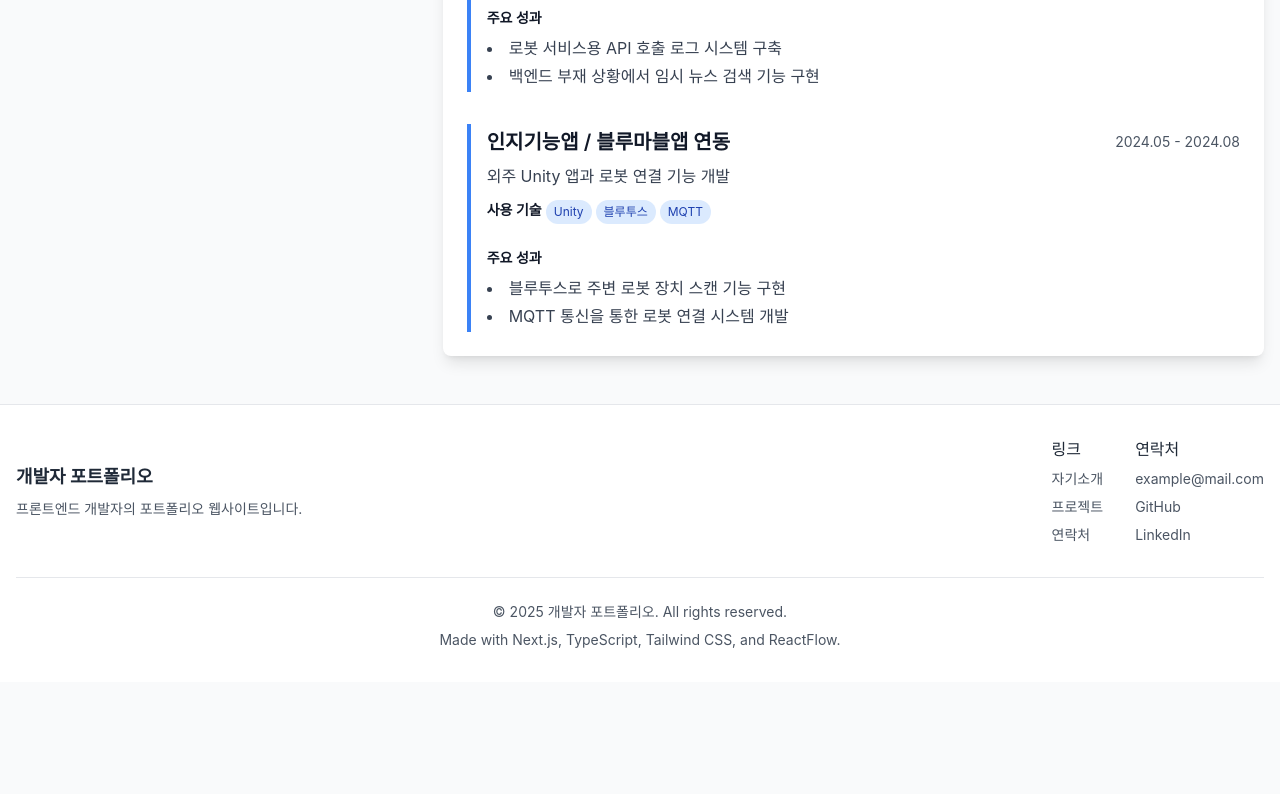
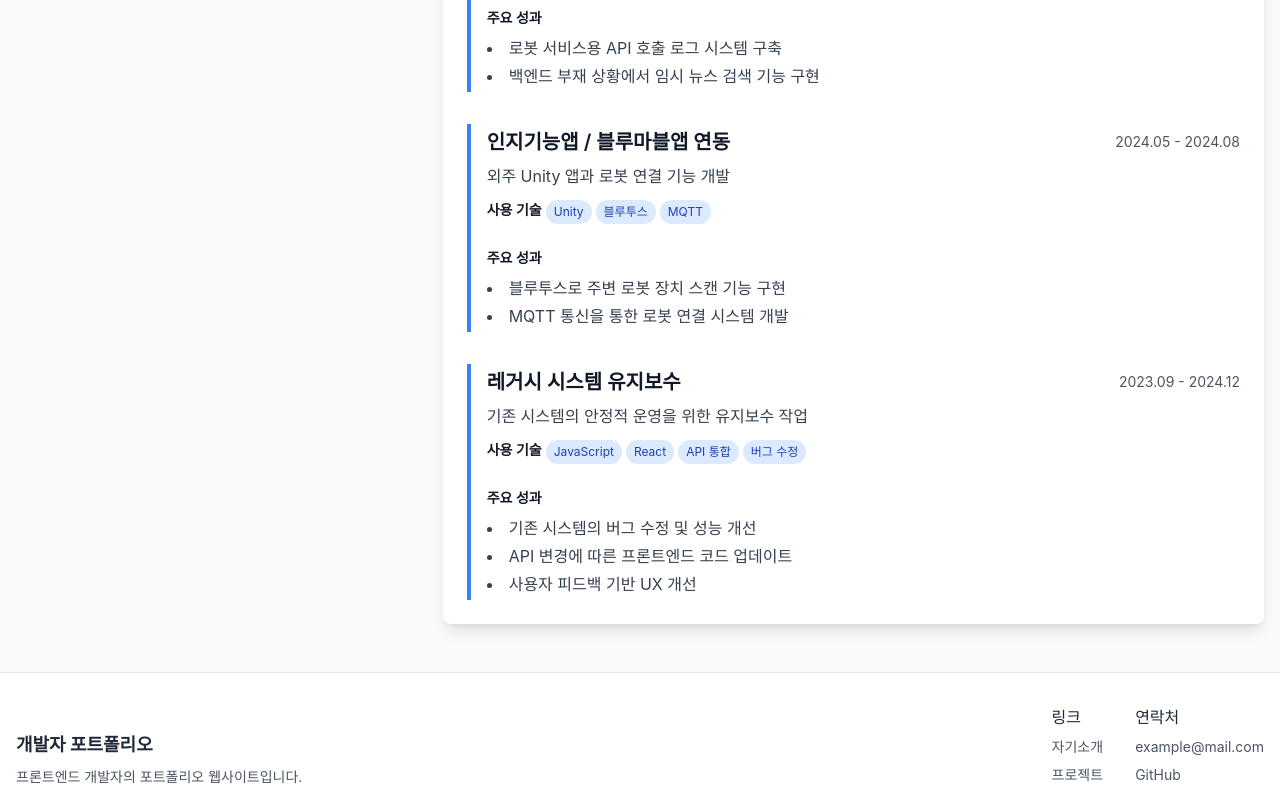
Before and after one commit to wn01011/nextjs-portfolio, a Next.js app: page /experience in a window 1280 px wide. Shown: the part 3744-4538 px from the top of the page. Before the commit the page ends 4426 px from the top, so only its background shows below. Built offline with nearby package versions, Linux system fonts and the light colour scheme.

Commit message:
유지보수 카테고리 프로젝트 추가 및 카테고리 수정

```diff
--- a/src/data/experience.ts
+++ b/src/data/experience.ts
@@ -63,7 +63,7 @@ const toroocExperience: WorkExperience = {
         "콘텐츠 태그 시스템 도입으로 필터링 기능 향상",
         "다양한 플레이어 통합 작업 진행"
       ],
-      category: "개발"
+      category: "유지보수"
     },
     {
       title: "관리자 페이지 개발",
@@ -190,6 +190,18 @@ const toroocExperience: WorkExperience = {
         "MQTT 통신을 통한 로봇 연결 시스템 개발"
       ],
       category: "개발"
+    },
+    {
+      title: "레거시 시스템 유지보수",
+      period: "2023.09 - 2024.12",
+      description: "기존 시스템의 안정적 운영을 위한 유지보수 작업",
+      technologies: ["JavaScript", "React", "API 통합", "버그 수정"],
+      highlights: [
+        "기존 시스템의 버그 수정 및 성능 개선",
+        "API 변경에 따른 프론트엔드 코드 업데이트",
+        "사용자 피드백 기반 UX 개선"
+      ],
+      category: "유지보수"
     }
   ]
 };
```
